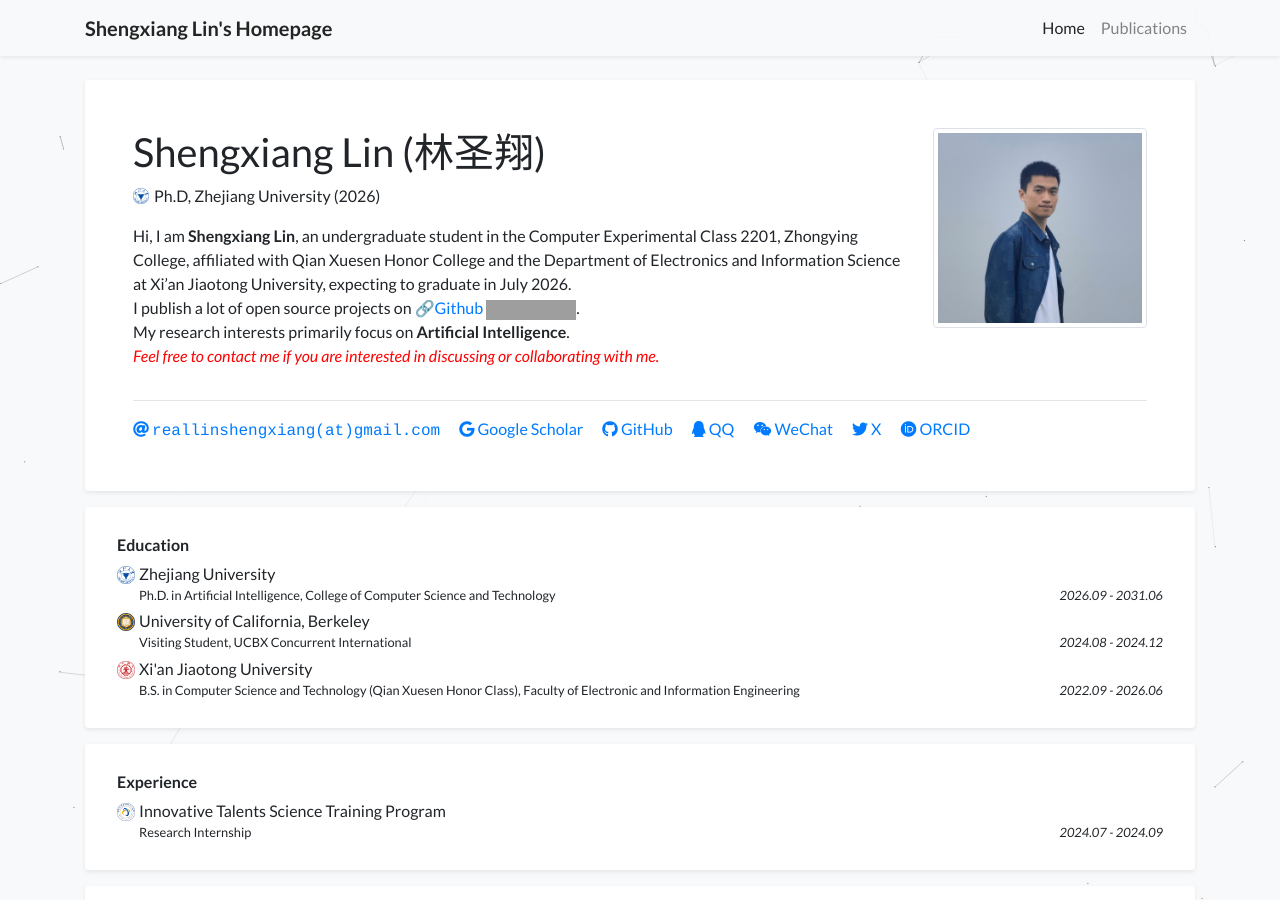
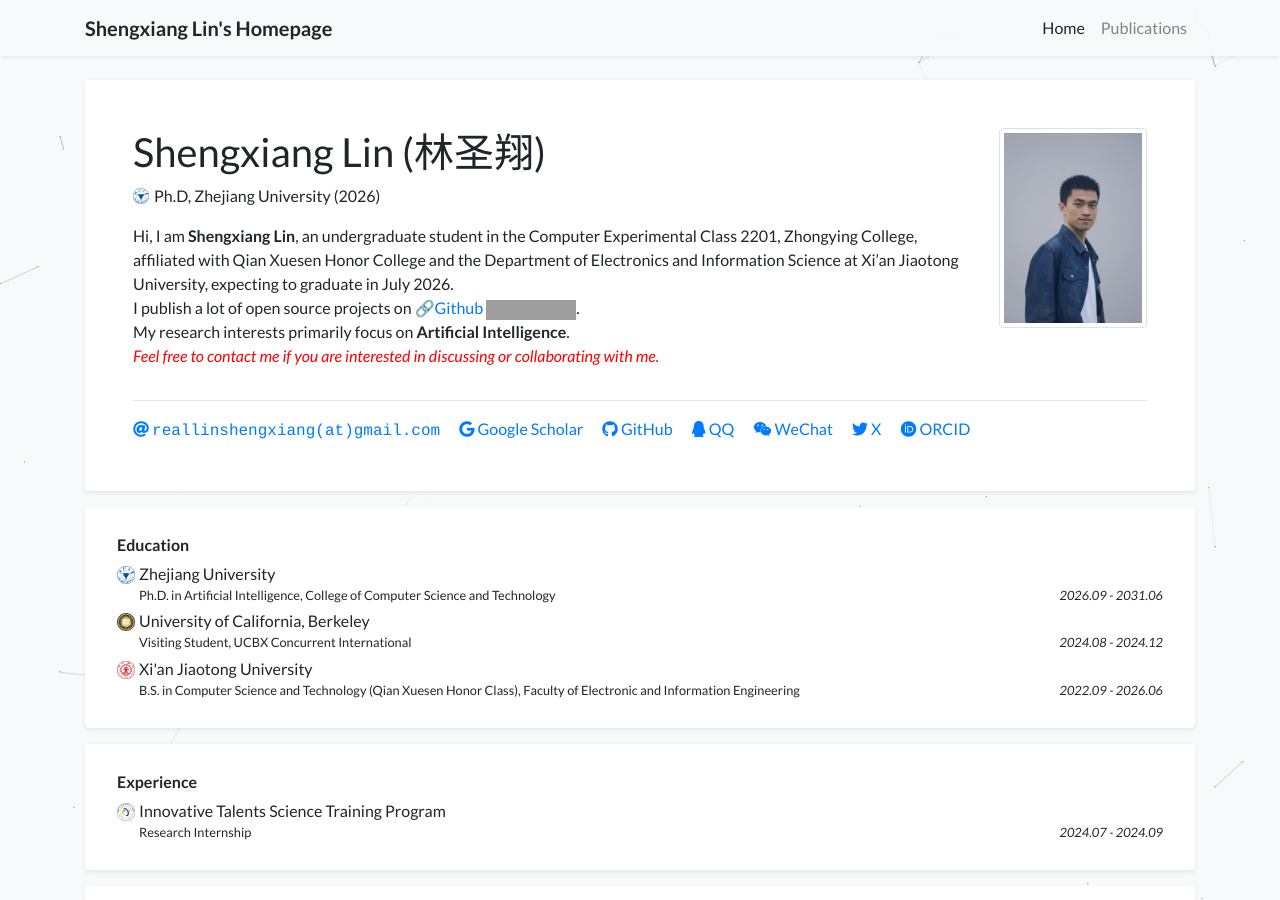
Before and after one commit to Lin-Shengxiang/Lin-Shengxiang.github.io, a Jekyll site: the page built from index.html, in a window 1280 px wide and 900 px high. Built offline with Jekyll 4.4.1, drawn with Linux system fonts in a browser that asks for light colours; a style sheet for code colours, icons or effects is not loaded; grey boxes are pictures that could not be loaded.

Commit message:
Update profile.yml

```diff
--- a/_data/profile.yml
+++ b/_data/profile.yml
@@ -27,7 +27,7 @@ short_bio: >-
 #  I shared some of the datasets and model weights used by the project at <a href="https://huggingface.co/wangrongsheng">🔗HuggingFace</a>. I likewise like to post some small-parameter LM at <a href="https://ollama.com/wangrongsheng">🔗Ollama</a> to help people use it locally.
 
 show_portrait: true
-portrait_url: assets/images/photos/profile_lsx3.jpg
+portrait_url: assets/images/photos/profile_lsx1.jpg
 portrait_caption: >-
   我是西安交通大学的林圣翔，欢迎访问我的主页~
 
```
